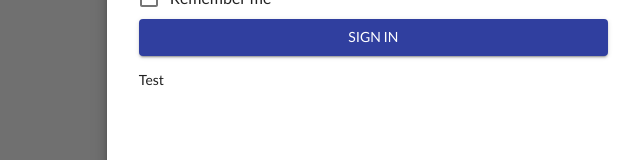
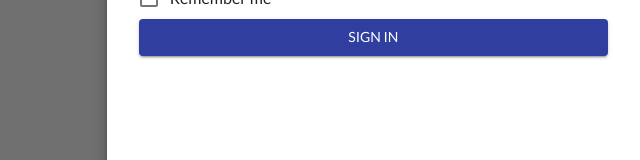
Before and after one commit to MatthiasGr/RepUp, a React (Create React App) app in the folder frontend/react-app/: page /#/ in a window 1280 px wide. Shown: the part 263-423 px from the top of the page, without its empty margins (640-1280 px from the left). Built offline with nearby package versions, Linux system fonts and the light colour scheme; what react-swipeable-views-utils would draw is missing.

Commit message:
SignIn POST Request

```diff
--- a/frontend/react-app/src/components/SignInSide.js
+++ b/frontend/react-app/src/components/SignInSide.js
@@ -67,10 +67,10 @@ export default function SignInSide() {
         }*/
 
         xhr.onreadystatechange = function() {
-            if(this.readyState === 4 && this.status === 200){
+            if(this.readyState === XMLHttpRequest.DONE && this.status === 200){
                 window.location.href = "http://localhost:3000/#/main";
             } else {
-                document.getElementById("login_error").innerText = "Error: API-Key incorrect!";
+                document.getElementById("login_error").innerText = "Error: API-Key incorrect or network issue!";
             }
         }
 
@@ -130,7 +130,7 @@ export default function SignInSide() {
                                 Sign In
                             </Button>
                         {/*</Link>*/}
-                        <p id={"login_error"}>Test</p>
+                        <p id={"login_error"}/>
                     </form>
                 </div>
             </Grid>
```
